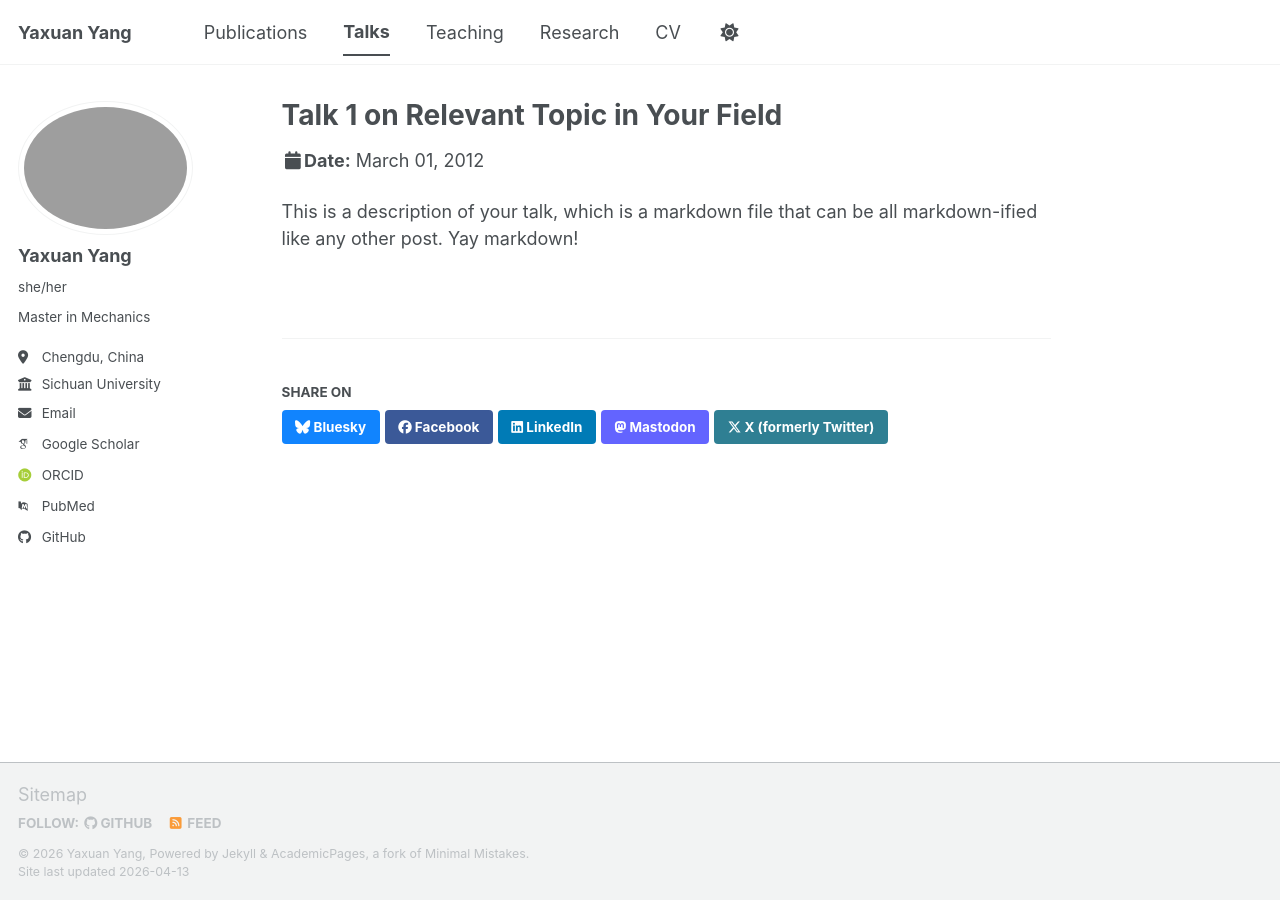
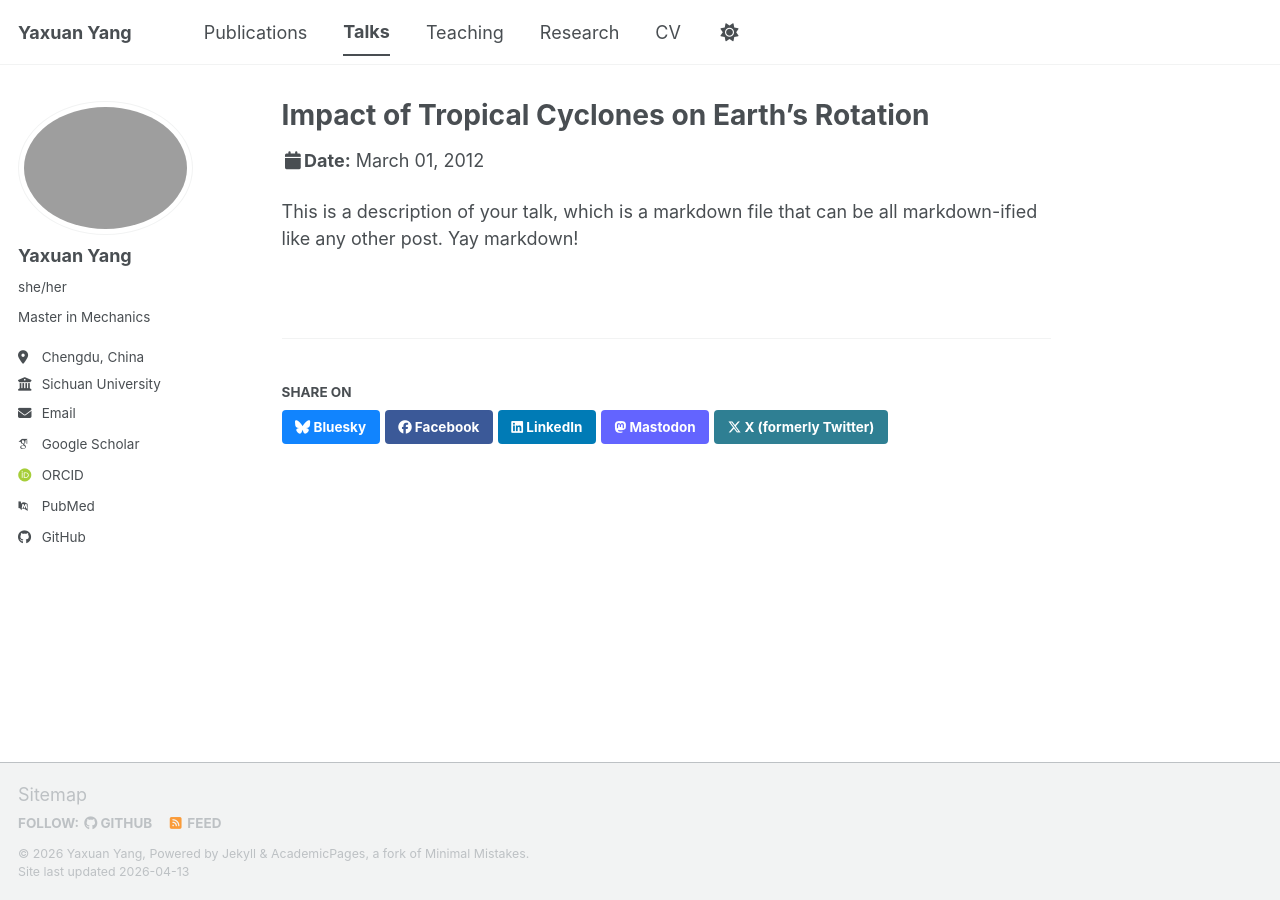
Before and after one commit to yyx-git/yyx-git.github.io, a Jekyll site: the page built from _talks/2012-03-01-talk-1.md, in a window 1280 px wide. Built offline with Jekyll 4.4.1, drawn with Linux system fonts in a browser that asks for light colours; some web fonts are replaced; a script bundle is joined from its source files by our own code; library files that are not in the unit come from our copies.

Commit message:
Update 2012-03-01-talk-1.md

```diff
--- a/_talks/2012-03-01-talk-1.md
+++ b/_talks/2012-03-01-talk-1.md
@@ -1,5 +1,5 @@
 ---
-title: "Talk 1 on Relevant Topic in Your Field"
+title: "Impact of Tropical Cyclones on Earth's Rotation"
 collection: talks
 type: "Talk"
 permalink: /talks/2012-03-01-talk-1
```
